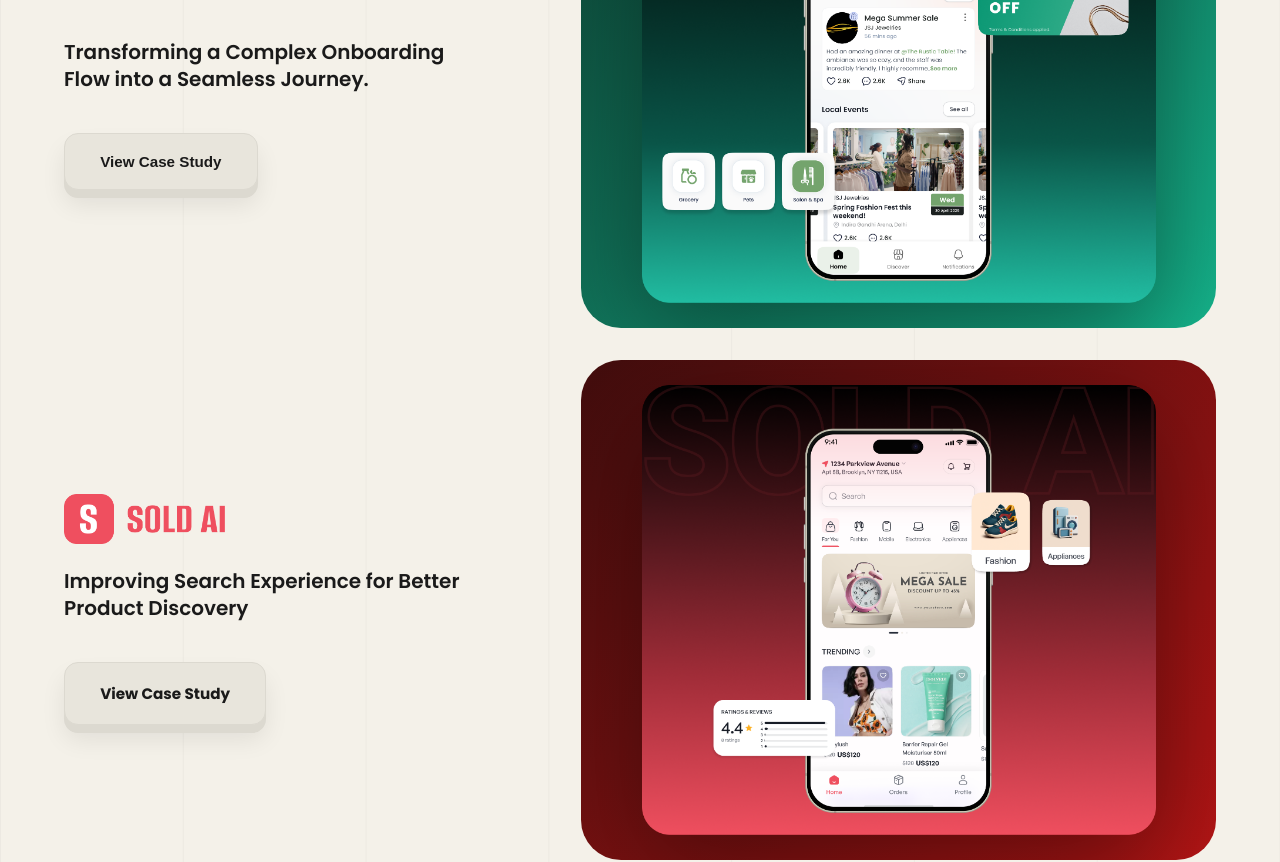
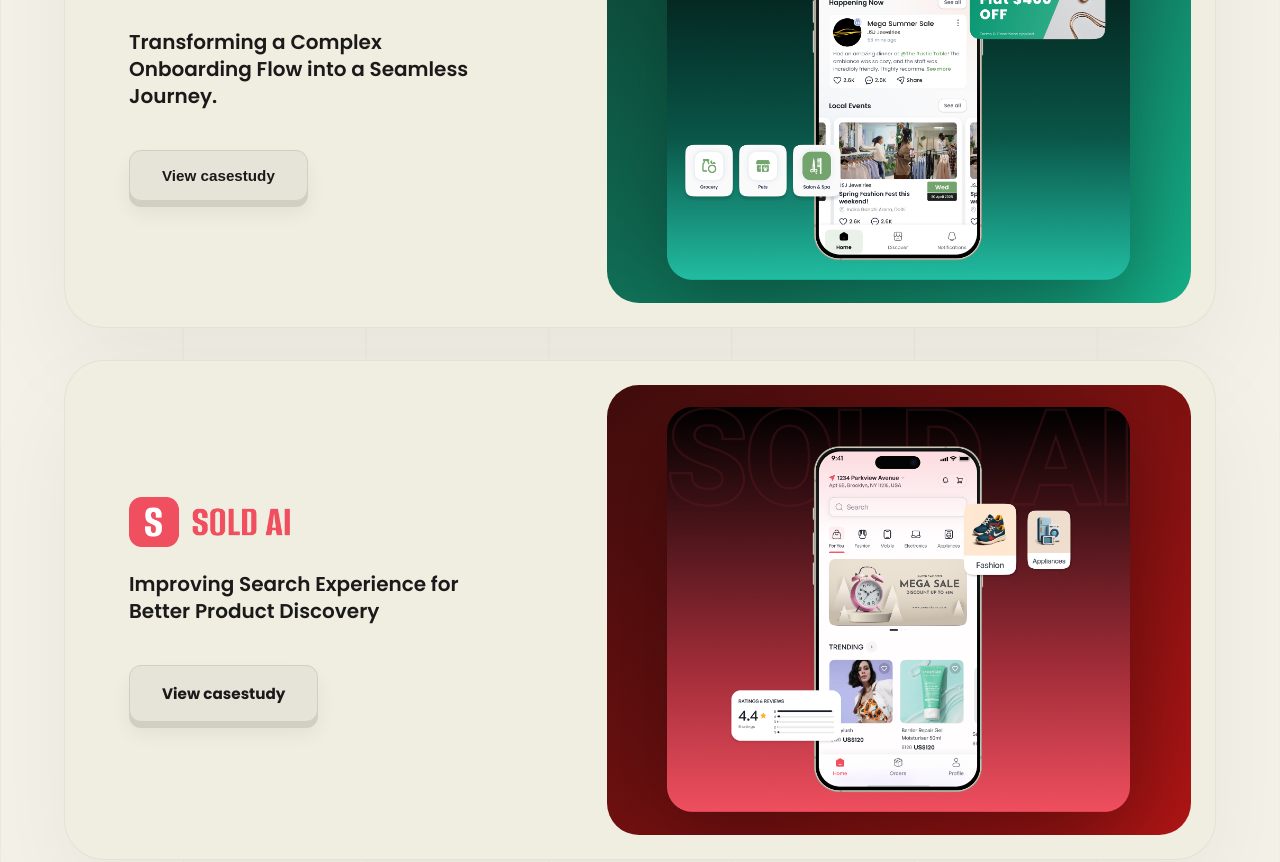
Before and after one commit to PIYUSHPRAJAPATI2715/prakarti, a React (Vite) app: page / in a window 1280 px wide. Shown: the part 1100-1962 px from the top of the page. Built offline with nearby package versions, Linux system fonts and the light colour scheme; a web font is replaced by a local one.

Commit message:
100% Exact Copy: Restored visual gradients, perfected 3D button aesthetic, and refined card container layout

```diff
--- a/src/components/Works.jsx
+++ b/src/components/Works.jsx
@@ -46,7 +46,7 @@ export default function Works({ onViewStudy }) {
                 onClick={() => onViewStudy('openstatus')}
                 className="bento-btn"
               >
-                View Case Study
+                View casestudy
               </button>
             </div>
             <div className="bento-visual green">
@@ -63,7 +63,7 @@ export default function Works({ onViewStudy }) {
               <p className="bento-desc">
                 Improving Search Experience for Better Product Discovery
               </p>
-              <a href="#" className="bento-btn">View Case Study</a>
+              <a href="#" className="bento-btn">View casestudy</a>
             </div>
             <div className="bento-visual red">
               <img src="/project2.png" alt="SOLD AI App" className="mockup-img" />
--- a/src/style.css
+++ b/src/style.css
@@ -213,12 +213,17 @@ body {
 .bento-card {
   display: flex;
   width: 100%;
-  background: transparent;
-  border: none;
-  overflow: visible;
+  background: #F0EEE1;
+  border-radius: 40px;
+  border: 1px solid rgba(0, 0, 0, 0.05);
+  overflow: hidden;
   height: 500px;
-  box-shadow: none;
-  gap: 4rem; /* added gap for the wider layout */
+  box-shadow: 0 40px 100px rgba(0, 0, 0, 0.05);
+  transition: transform 0.4s ease;
+}
+
+.bento-card:hover {
+  transform: translateY(-5px);
 }
 
 .bento-card.rev {
@@ -227,11 +232,11 @@ body {
 
 .bento-info {
   flex: 1;
-  padding: 1rem 0; /* reduced padding since box is gone */
+  padding: 4rem;
   display: flex;
   flex-direction: column;
   justify-content: center;
-  max-width: 40%;
+  max-width: 45%;
 }
 
 .bento-logo {
@@ -268,18 +273,18 @@ body {
   display: inline-flex;
   align-items: center;
   align-self: flex-start;
-  padding: 1.2rem 2.2rem;
-  border-radius: 14px;
+  padding: 1rem 2rem;
+  border-radius: 12px;
   font-weight: 700;
   font-size: 0.95rem;
   color: #1a1a1a;
   text-decoration: none;
-  background: #E8E5DC;
-  border: 1px solid #DCD9D0;
+  background: #E6E3D8;
+  border: 1px solid #D1CEC2;
   box-shadow:
-    0 8px 0 #DCD9D0,
-    0 15px 25px rgba(0, 0, 0, 0.08);
-  transition: all 0.1s cubic-bezier(0.175, 0.885, 0.32, 1.275);
+    0 6px 0 #D1CEC2,
+    0 12px 20px rgba(0, 0, 0, 0.06);
+  transition: all 0.1s ease;
   position: relative;
   top: 0;
 }
@@ -292,9 +297,9 @@ body {
 }
 
 .bento-btn:active {
-  top: 6px;
+  top: 4px;
   box-shadow:
-    0 2px 0 #DCD9D0,
+    0 4px 0 #DCD9D0,
     0 5px 10px rgba(0, 0, 0, 0.05);
 }
 
@@ -304,9 +309,9 @@ body {
   display: flex;
   justify-content: center;
   align-items: center;
-  background: transparent;
-  border-radius: 40px; /* Standalone box rounding */
   overflow: hidden;
+  border-radius: 32px; /* Perfect box rounding */
+  margin: 1.5rem; /* creates the "gap" from the card edges seen in SS */
 }
 
 .bento-visual.green {
```
